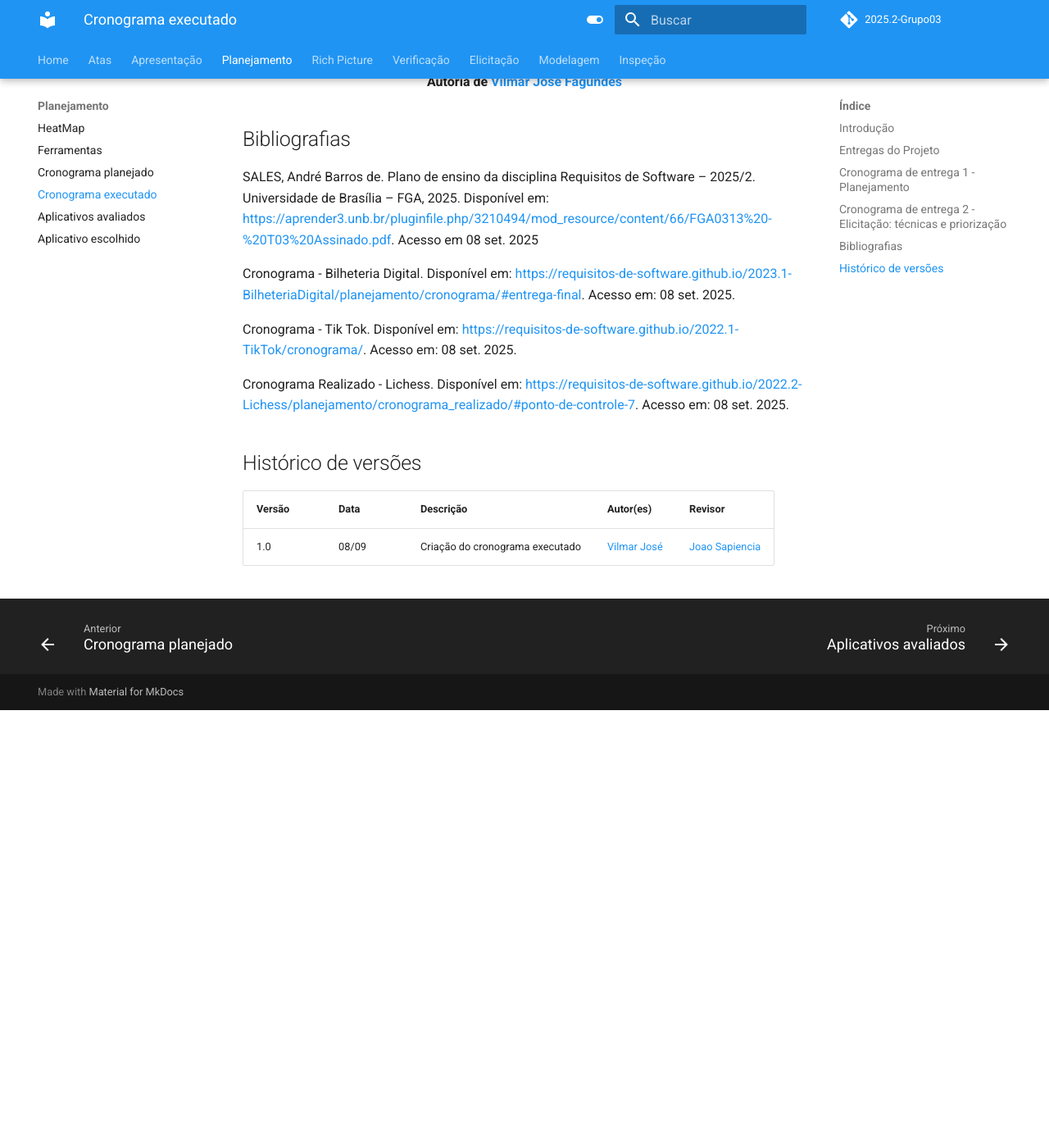
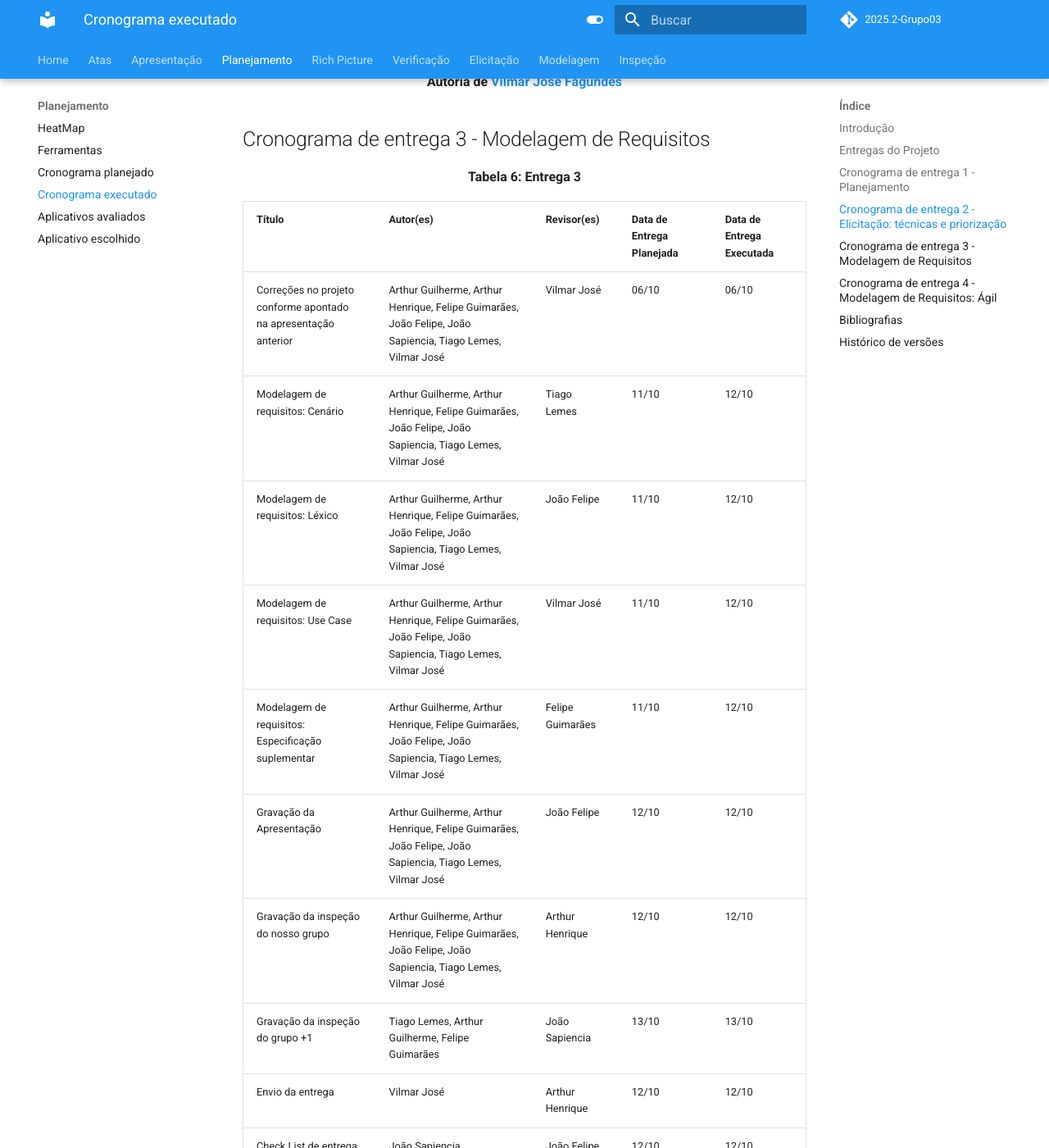
Before and after one commit to Requisitos-de-Software/2025.2-Grupo03, an MkDocs documentation site: the page built from docs/Planejamento/cronograma_executado.md, in a window 1280 px wide and 1400 px high, scrolled down 3592 px. Shown: the whole window at 82% size. Built offline with MkDocs 1.6.1 and Material for MkDocs 9.7.7, drawn with Linux system fonts in a browser that asks for light colours; comment, search, counter and statistics services are not loaded; before the commit the page ends 4458 px from its top, so only the background shows below that; some of the changed text lies outside the part shown.

Commit message:
Update delivery schedule for Modelagem de Requisitos
Added delivery schedules for Modelagem de Requisitos 3 and 4, including titles, authors, reviewers, and planned vs executed delivery dates.

```diff
--- a/docs/Planejamento/cronograma_executado.md
+++ b/docs/Planejamento/cronograma_executado.md
@@ -63,6 +63,44 @@
 
 <div align="center"><strong>Autoria de <a href="https://github.com/VilmarFagundes">Vilmar José Fagundes</a></strong></div>
 
+## Cronograma de entrega 3 - Modelagem de Requisitos
+
+<div align="center"><strong>Tabela 6: Entrega 3</strong></div>
+
+| **Título** | **Autor(es)** | **Revisor(es)** | **Data de Entrega Planejada** | **Data de Entrega Executada** |
+|------------|---------------|-----------------|-------------------------------|-------------------------------|
+| Correções no projeto conforme apontado na apresentação anterior | Arthur Guilherme, Arthur Henrique, Felipe Guimarães, João Felipe, João Sapiencia, Tiago Lemes, Vilmar José | Vilmar José | 06/10 | 06/10 |
+| Modelagem de requisitos: Cenário | Arthur Guilherme, Arthur Henrique, Felipe Guimarães, João Felipe, João Sapiencia, Tiago Lemes, Vilmar José  | Tiago Lemes | 11/10 | 12/10  |
+| Modelagem de requisitos: Léxico | Arthur Guilherme, Arthur Henrique, Felipe Guimarães, João Felipe, João Sapiencia, Tiago Lemes, Vilmar José  | João Felipe | 11/10 | 12/10 |
+| Modelagem de requisitos: Use Case |  Arthur Guilherme, Arthur Henrique, Felipe Guimarães, João Felipe, João Sapiencia, Tiago Lemes, Vilmar José  | Vilmar José | 11/10 | 12/10  |
+| Modelagem de requisitos: Especificação suplementar |  Arthur Guilherme, Arthur Henrique, Felipe Guimarães, João Felipe, João Sapiencia, Tiago Lemes, Vilmar José  | Felipe Guimarães | 11/10 | 12/10 |
+| Gravação da Apresentação | Arthur Guilherme, Arthur Henrique, Felipe Guimarães, João Felipe, João Sapiencia, Tiago Lemes, Vilmar José | João Felipe | 12/10 | 12/10 |
+| Gravação da inspeção do nosso grupo | Arthur Guilherme, Arthur Henrique, Felipe Guimarães, João Felipe, João Sapiencia, Tiago Lemes, Vilmar José | Arthur Henrique | 12/10 | 12/10 |
+| Gravação da inspeção do grupo +1 | Tiago Lemes, Arthur Guilherme, Felipe Guimarães | João Sapiencia | 13/10 | 13/10 |
+| Envio da entrega | Vilmar José | Arthur Henrique | 12/10 | 12/10 |
+| Check List de entrega | João Sapiencia | João Felipe | 12/10 | 12/10 |
+
+<div align="center"><strong>Autoria de <a href="https://github.com/VilmarFagundes">Vilmar José Fagundes</a></strong></div>
+
+## Cronograma de entrega 4 - Modelagem de Requisitos: Ágil
+
+<div align="center"><strong>Tabela 7: Entrega 4</strong></div>
+
+| **Título** | **Autor(es)** | **Revisor(es)** | **Data de Entrega Planejada** | **Data de Entrega Executada** |
+|------------|---------------|-----------------|-------------------------------|-------------------------------|
+| Correções no projeto conforme apontado na apresentação anterior | Arthur Guilherme, Arthur Henrique, Felipe Guimarães, João Felipe, João Sapiencia, Tiago Lemes, Vilmar José | Felipe Guimarães | 16/10 | 16/10 |
+| Modelagem de requisitos - Ágil: Histórias do usuário | Arthur Guilherme, Arthur Henrique, Felipe Guimarães, João Felipe, João Sapiencia, Tiago Lemes, Vilmar José  | João Felipe | 20/10 | 21/10 |
+| Modelagem de requisitos - Ágil: Backlog |  Arthur Guilherme, Arthur Henrique, Felipe Guimarães, João Felipe, João Sapiencia, Tiago Lemes, Vilmar José  | Tiago Lemes | 20/10 | 21/10|
+| Modelagem de requisitos - Ágil: NFR Framework |  Arthur Guilherme, Arthur Henrique, Felipe Guimarães, João Felipe, João Sapiencia, Tiago Lemes, Vilmar José  | Felipe Guimarães | 20/10 | 21/10 |
+| Gravação da Apresentação | Arthur Guilherme, Arthur Henrique, Felipe Guimarães, João Felipe, João Sapiencia, Tiago Lemes, Vilmar José | Vilmar José | 21/10 | 21/10 |
+| Gravação da inspeção do nosso grupo | Arthur Guilherme, Arthur Henrique, Felipe Guimarães, João Felipe, João Spiencia, Tiago Lemes, Vilmar José | Arthur Guilherme | 21/10 | 21/10 |
+| Gravação da inspeção do grupo +1 | João Felipe, João Sapiencia, Vilmar | Tiago Lemes | 22/10 | 22/10 |
+| Envio da entrega | Vilmar José | João Sapiencia | 21/10 | 21/10 |
+| Check List de entrega | João Sapiencia | Vilmar José | 21/10 | 21/10 |
+
+<div align="center"><strong>Autoria de <a href="https://github.com/VilmarFagundes">Vilmar José Fagundes</a></strong></div>
+
+
 ## Bibliografias
 
 SALES, André Barros de. Plano de ensino da disciplina Requisitos de Software – 2025/2. Universidade de Brasília – FGA, 2025. Disponível em: [https://aprender3.unb.br/pluginfile.php/3210494/mod_resource/content/66/FGA0313%20-%20T03%20Assinado.pdf](https://aprender3.unb.br/pluginfile.php/3210494/mod_resource/content/66/FGA0313%20-%20T03%20Assinado.pdf). Acesso em 08 set. 2025
```
